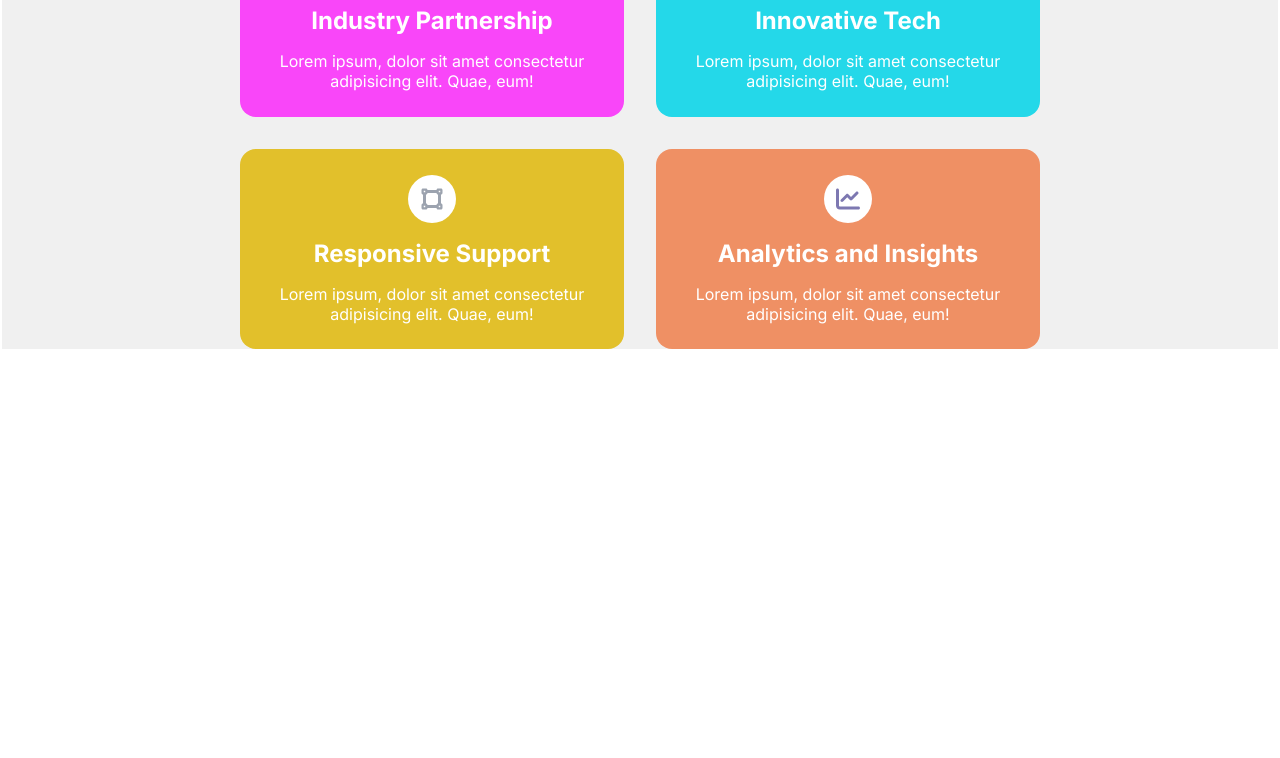
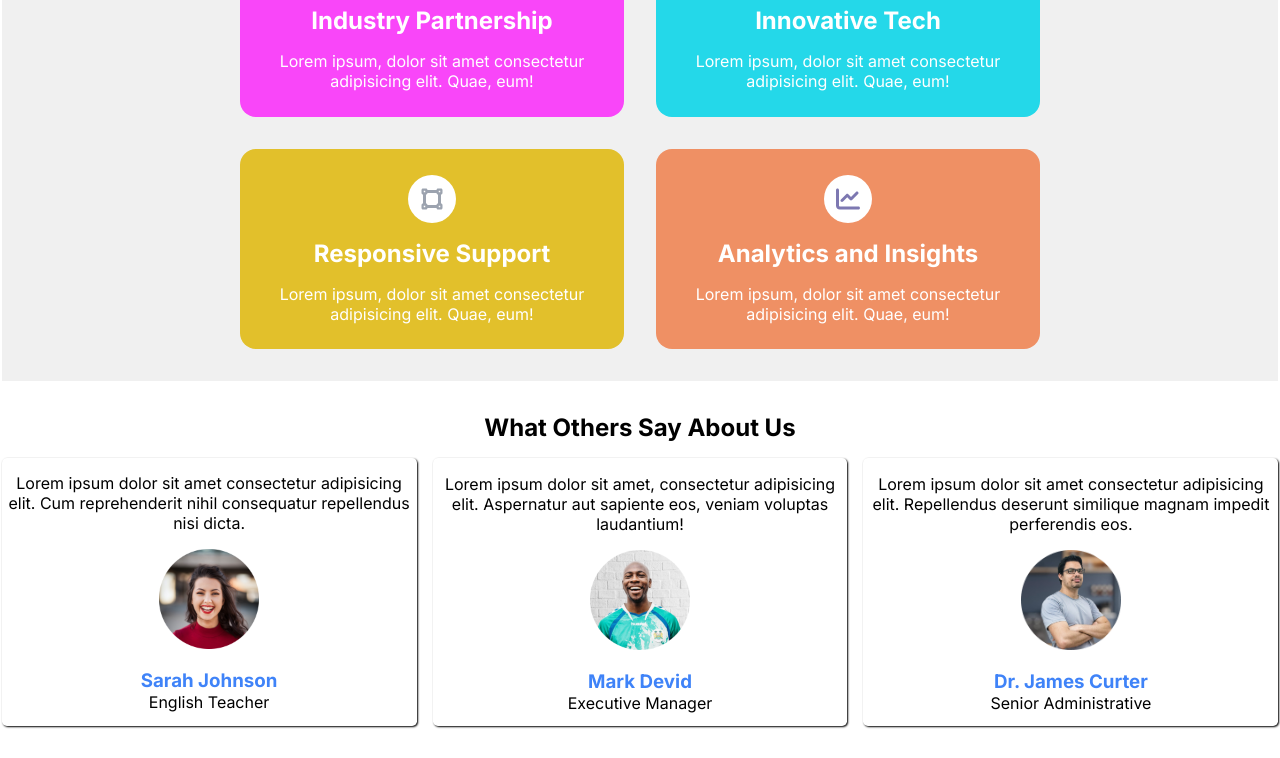
Before and after one commit to themhrashed/StudySync-Project, a plain HTML site: page index.html in a window 1280 px wide. Shown: the part 1305-2063 px from the top of the page. Before the commit the page ends 1654 px from the top, so only its background shows below. Drawn offline with Linux system fonts and the light colour scheme.

Commit message:
testimonial

```diff
--- a/index.html
+++ b/index.html
@@ -181,5 +181,71 @@
         </div>
       </div>
     </div>
+
+    <div class="testimonial_container">
+      <div class="testimonial_content">
+        <h2>What Others Say About Us</h2>
+        <div class="testimonial_grid">
+          <!-- card-1 -->
+          <div class="testimonial_card" id="card1">
+            <div class="testimonial_text">
+              <p>
+                Lorem ipsum dolor sit amet consectetur adipisicing elit. Cum
+                reprehenderit nihil consequatur repellendus nisi dicta.
+              </p>
+            </div>
+            <div class="testimonial_avatar">
+              <img
+                src="./Icons/avatar1.png"
+                alt="Client's Img"
+                class="avatar_testimonial"
+              />
+            </div>
+            <div class="testimonial_details">
+              <h3>Sarah Johnson</h3>
+              <p>English Teacher</p>
+            </div>
+          </div>
+          <!-- card-2 -->
+          <div class="testimonial_card" id="card2">
+            <div class="testimonial_text"></div>
+            <p>
+              Lorem ipsum dolor sit amet, consectetur adipisicing elit.
+              Aspernatur aut sapiente eos, veniam voluptas laudantium!
+            </p>
+            <div class="testimonial_avatar">
+              <img
+                src="./Icons/avatar2.png"
+                alt="Client's img"
+                class="avatar_testimonial"
+              />
+            </div>
+            <div class="testimonial_details">
+              <h3>Mark Devid</h3>
+              <p>Executive Manager</p>
+            </div>
+          </div>
+          <!-- card-3 -->
+          <div class="testimonial_card" id="card3">
+            <div class="testimonial_text"></div>
+            <p>
+              Lorem ipsum dolor sit amet consectetur adipisicing elit.
+              Repellendus deserunt similique magnam impedit perferendis eos.
+            </p>
+            <div class="testimonial_avatar">
+              <img
+                src="./Icons/avatar3.png"
+                alt="client"
+                class="avatar_testimonial"
+              />
+            </div>
+            <div class="testimonial_details">
+              <h3>Dr. James Curter</h3>
+              <p>Senior Administrative</p>
+            </div>
+          </div>
+        </div>
+      </div>
+    </div>
   </body>
 </html>
--- a/style.css
+++ b/style.css
@@ -281,6 +281,7 @@ body {
   background-color: var(--light-gray);
   margin-top: 2rem;
   padding-top: 2rem;
+  padding-bottom: 2rem;
   text-align: center;
 }
 
@@ -312,9 +313,9 @@ body {
   margin-top: 1.3rem;
 }
 
-@media screen and (max-width:768px) {
-  .feature_grid{
-      grid-template-columns: repeat(1,1fr);
+@media screen and (max-width: 768px) {
+  .feature_grid {
+    grid-template-columns: repeat(1, 1fr);
   }
 }
 
@@ -377,3 +378,77 @@ body {
 .f_card:nth-child(6) {
   background-color: rgba(239, 114, 56, 0.755);
 }
+
+.testimonial_container {
+  display: flex;
+  flex-direction: column;
+  align-items: center;
+  justify-content: center;
+  margin-top: 2rem;
+}
+.testimonial_content h2 {
+  margin-bottom: 1rem;
+}
+.testimonial_grid {
+  display: grid;
+  margin-bottom: 2rem;
+  gap: 1rem;
+  max-width: 1280px;
+  grid-template-columns: repeat(3, 1fr);
+}
+
+@media screen and (max-width: 768px) {
+  .testimonial_grid {
+    grid-template-columns: repeat(1, 1fr);
+  }
+}
+
+.testimonial_card {
+  display: flex;
+  flex-direction: column;
+  justify-content: center;
+  align-items: center;
+  gap: 1rem;
+  /* border: 1px solid black; */
+  border-radius: 0.3rem;
+  box-shadow: 1px 1px 2px;
+  transition: transform 0.3s ease, box-shadow 0.3s ease;
+}
+
+.testimonial_card:hover {
+  transform: scale(1.05);
+  box-shadow: 0 4px 8px rbga(0, 0, 0, 0.2);
+  /* border: 1px solid blue; */
+}
+
+#card2 {
+  display: flex;
+  flex-direction: column;
+  justify-content: center;
+  align-items: center;
+  gap: 1rem;
+  padding-bottom: 0.8rem;
+  /* border: 1px solid black; */
+  border-radius: 0.3rem;
+  box-shadow: 1px 1px 2px;
+}
+
+#card3 {
+  display: flex;
+  flex-direction: column;
+  justify-content: center;
+  align-items: center;
+  gap: 1rem;
+  padding-bottom: 0.8rem;
+  /* border: 1px solid black; */
+  border-radius: 0.3rem;
+  box-shadow: 1px 1px 2px;
+}
+.testimonial_avatar img {
+  width: 100px;
+  height: 100px;
+}
+.testimonial_details h3 {
+  color: var(--accent-color);
+  font-weight: bold;
+}
```
Also changed, not shown: Icons/avatar1.png (added), Icons/avatar2.png (added), Icons/avatar3.png (added).
